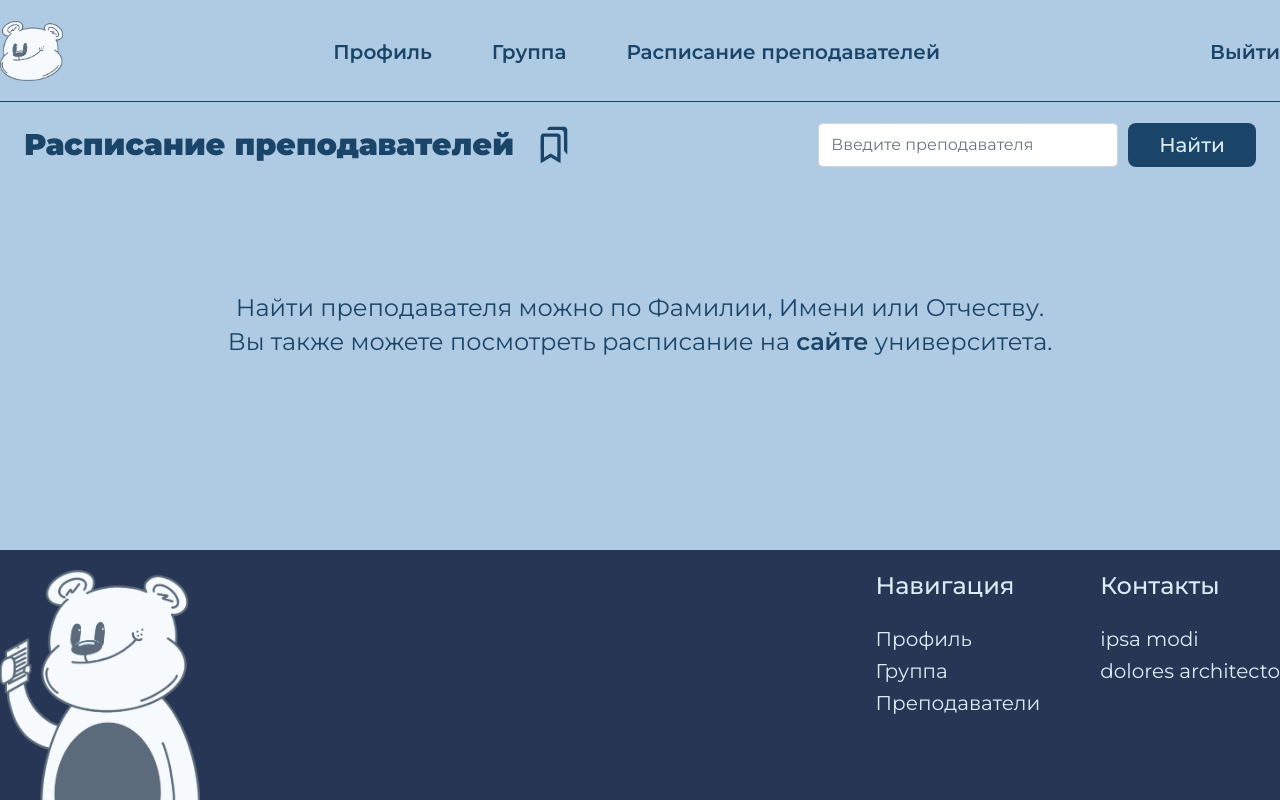
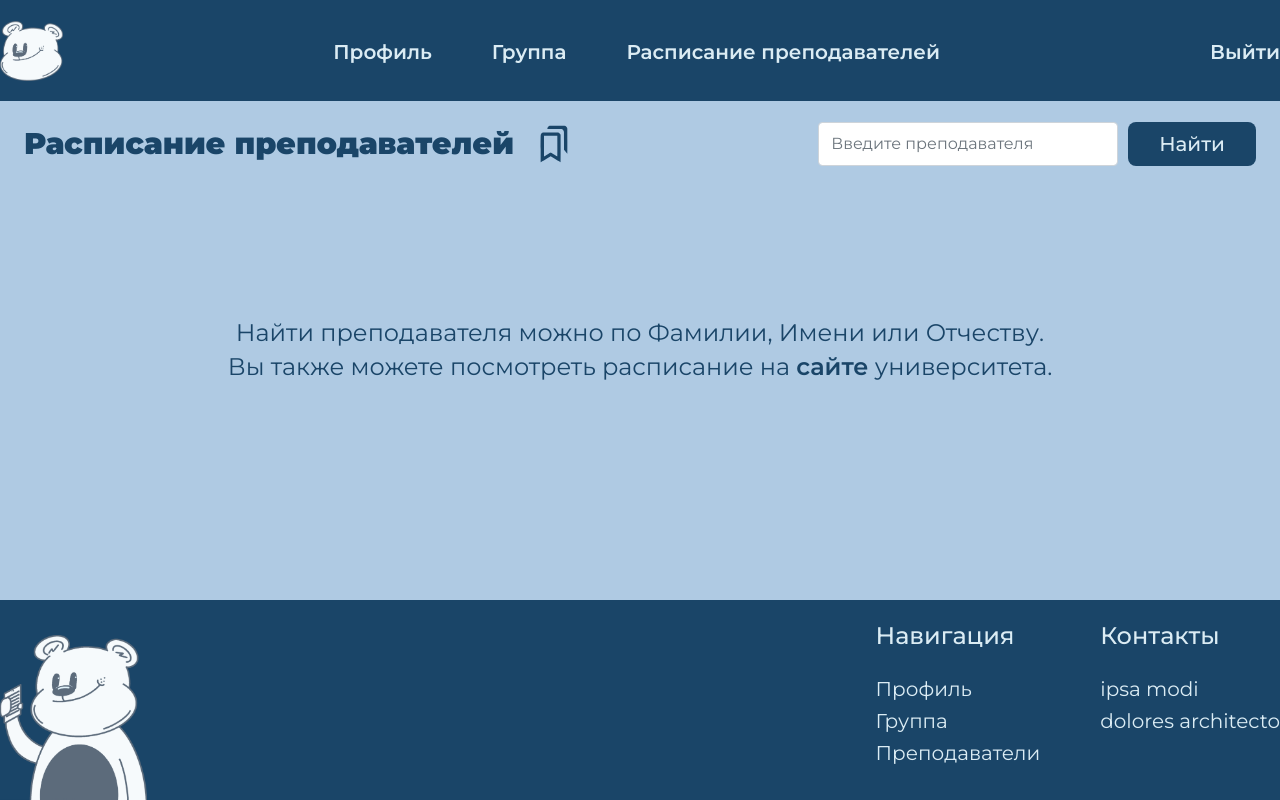
Before and after one commit to MrStranger-Ti/MAU_schedule, a Django app: page /schedule/teacher-search/ in a window 1280 px wide. Run offline with Django 5.2, Linux system fonts and the light colour scheme; the visitor is signed in with stand-in values (Sample User, id 1); data that the repository does not hold is empty; parts of the project's set-up code (start-up, migrations or seed data) failed here and were passed over; some libraries are stand-ins or nearby versions.

Commit message:
изменен цвет шапки и размер подвала; добавлено несколько незначительных стилей; верстка и стилизация заметки в процессе

```diff
--- a/app/schedule/views.py
+++ b/app/schedule/views.py
@@ -132,4 +132,13 @@ class AjaxGetTeacherScheduleView(View):
             'bookmarks':  self.request.user.bookmarks.all(),
         }
 
-        return render(request, self.template_name, context=context)
+        return JsonResponse({
+            'html': render_to_string(self.template_name, context=context, request=request),
+            'notes': [
+                {
+                    'location': note.location,
+                    'text': note.text,
+                }
+                for note in request.user.notes.defer('location')
+            ],
+        })
--- a/app/static/css/base.css
+++ b/app/static/css/base.css
@@ -9,15 +9,13 @@
     --error-color: #e81e1e;
 
     --header-height: 101px;
-    --footer-height: 250px;
+    --footer-height: 200px;
 
     --title-height: 45px;
     --title-margin-bottom: 20px;
 
     --container-padding-top-left: 20px;
     --content-padding: 24px;
-
-    --header-border: 1px;
 }
 
 * {
@@ -63,7 +61,7 @@ ul {
 }
 
 .title {
-    max-height: var(--title-height);
+    min-height: var(--title-height);
     font-weight: 900;
     font-size: 30px;
     line-height: 150%;
@@ -232,7 +230,8 @@ input {
 /* Header */
 
 .header {
-    border-bottom: var(--header-border) solid var(--dark-blue);
+    /*border-bottom: var(--header-border) solid var(--dark-blue);*/
+    background-color: var(--dark-blue);
 }
 
 .header__container {
@@ -251,6 +250,14 @@ input {
     gap: 60px;
 }
 
+.header__nav-link {
+    color: var(--light);
+}
+
+.header__nav-link:hover {
+    color: var(--light-blue);
+}
+
 .header__form {
     padding-right: 0;
     text-align: right;
@@ -259,6 +266,7 @@ input {
 .header__form-link {
     padding: 0;
     border: none;
+    color: var(--light);
     background-color: transparent;
 }
 
@@ -266,7 +274,7 @@ input {
 /* Footer */
 
 .footer {
-    background-color: var(--dark);
+    background-color: var(--dark-blue);
 }
 
 .footer__container {
@@ -276,7 +284,8 @@ input {
 }
 
 .footer__logo {
-    width: 200px;
+    align-self: flex-end;
+    height: 165px;
 }
 
 .footer__content {
@@ -294,6 +303,10 @@ input {
     color: var(--light);
 }
 
+.footer__link:hover {
+    color: var(--blue);
+}
+
 .footer__link::after {
     border-bottom: 2px solid var(--light);
 }
--- a/app/static/css/pages/profile.css
+++ b/app/static/css/pages/profile.css
@@ -6,7 +6,7 @@
 .profile__content {
     flex-direction: column;
     justify-content: space-evenly;
-    height: calc(100vh - var(--header-height) - var(--footer-height) - var(--header-border) - var(--title-height) - var(--title-margin-bottom) - var(--container-padding-top-left) * 2);
+    height: calc(100vh - var(--header-height) - var(--footer-height) - var(--title-height) - var(--title-margin-bottom) - var(--container-padding-top-left) * 2);
     gap: 30px;
     padding: var(--content-padding) 170px;
     border-radius: 8px;
--- a/app/static/css/pages/schedule.css
+++ b/app/static/css/pages/schedule.css
@@ -2,7 +2,7 @@
 
 .schedule__container {
     position: relative;
-    min-height: calc(100vh - var(--header-height) - var(--footer-height) - var(--header-border));
+    min-height: calc(100vh - var(--header-height) - var(--footer-height));
 }
 
 .schedule__content {
@@ -19,6 +19,7 @@
 }
 
 .schedule__title-left-block {
+    align-items: center;
     gap: 20px;
 }
 
```
